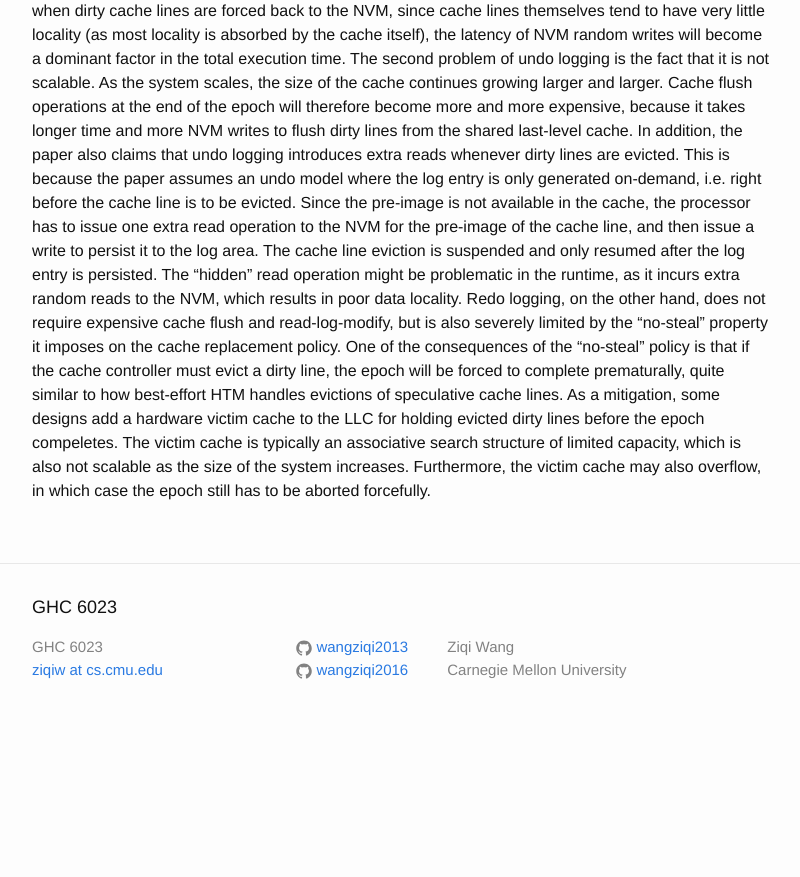
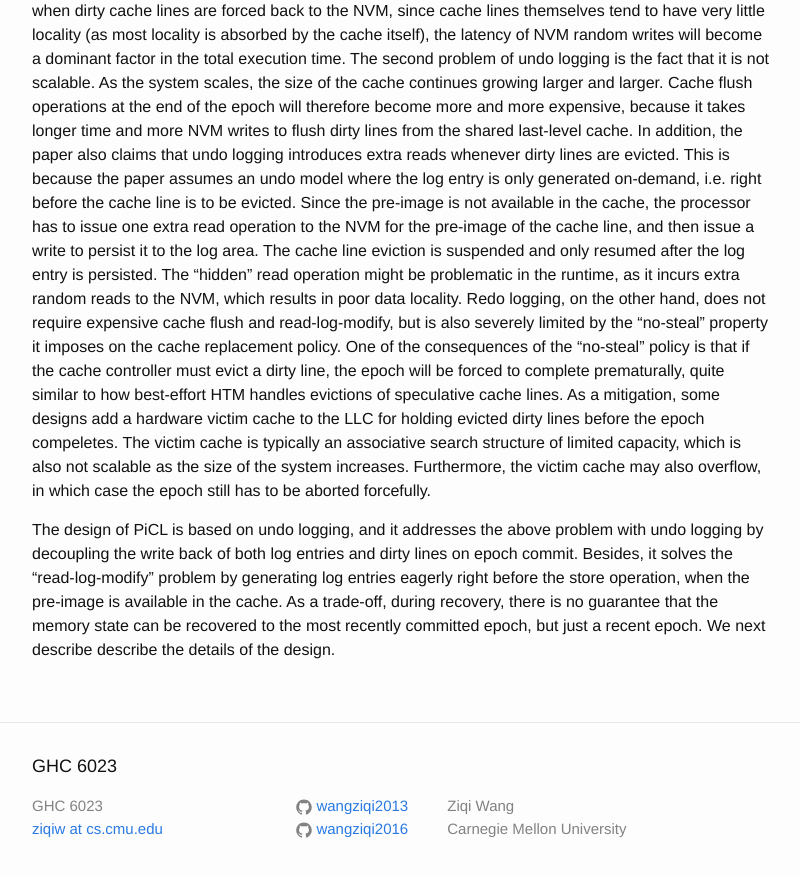
Before and after one commit to wangziqi2013/wangziqi2013.github.io, a Jekyll site: the page built from _posts/2019-02-08-picl.markdown, in a window 1280 px wide and 900 px high, scrolled down 1363 px. Shown: the top 877 px of the window, without its empty margins (238-1038 px from the left). Built offline with Jekyll 4.4.1, drawn with Linux system fonts in a browser that asks for light colours; before the commit the page ends 2104 px from its top, so only the background shows below that.

Commit message:
Adding design overall

```diff
--- a/_posts/2019-02-08-picl.markdown
+++ b/_posts/2019-02-08-picl.markdown
@@ -63,3 +63,9 @@ to how best-effort HTM handles evictions of speculative cache lines. As a mitiga
 cache to the LLC for holding evicted dirty lines before the epoch compeletes. The victim cache is typically an associative
 search structure of limited capacity, which is also not scalable as the size of the system increases. Furthermore, the victim
 cache may also overflow, in which case the epoch still has to be aborted forcefully.
+
+The design of PiCL is based on undo logging, and it addresses the above problem with undo logging by decoupling the write back
+of both log entries and dirty lines on epoch commit. Besides, it solves the "read-log-modify" problem by generating log entries
+eagerly right before the store operation, when the pre-image is available in the cache. As a trade-off, during recovery, there is
+no guarantee that the memory state can be recovered to the most recently committed epoch, but just a recent epoch. We next describe
+describe the details of the design.
```
